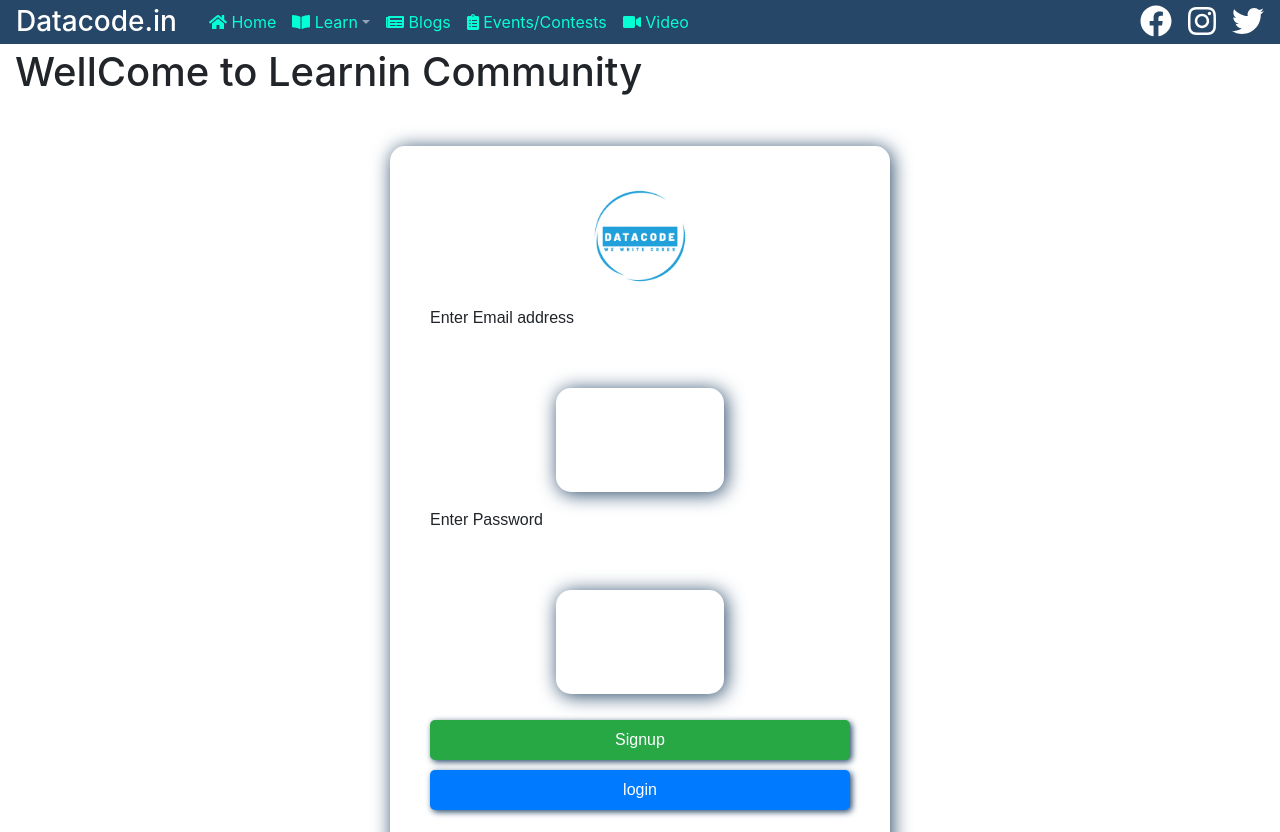
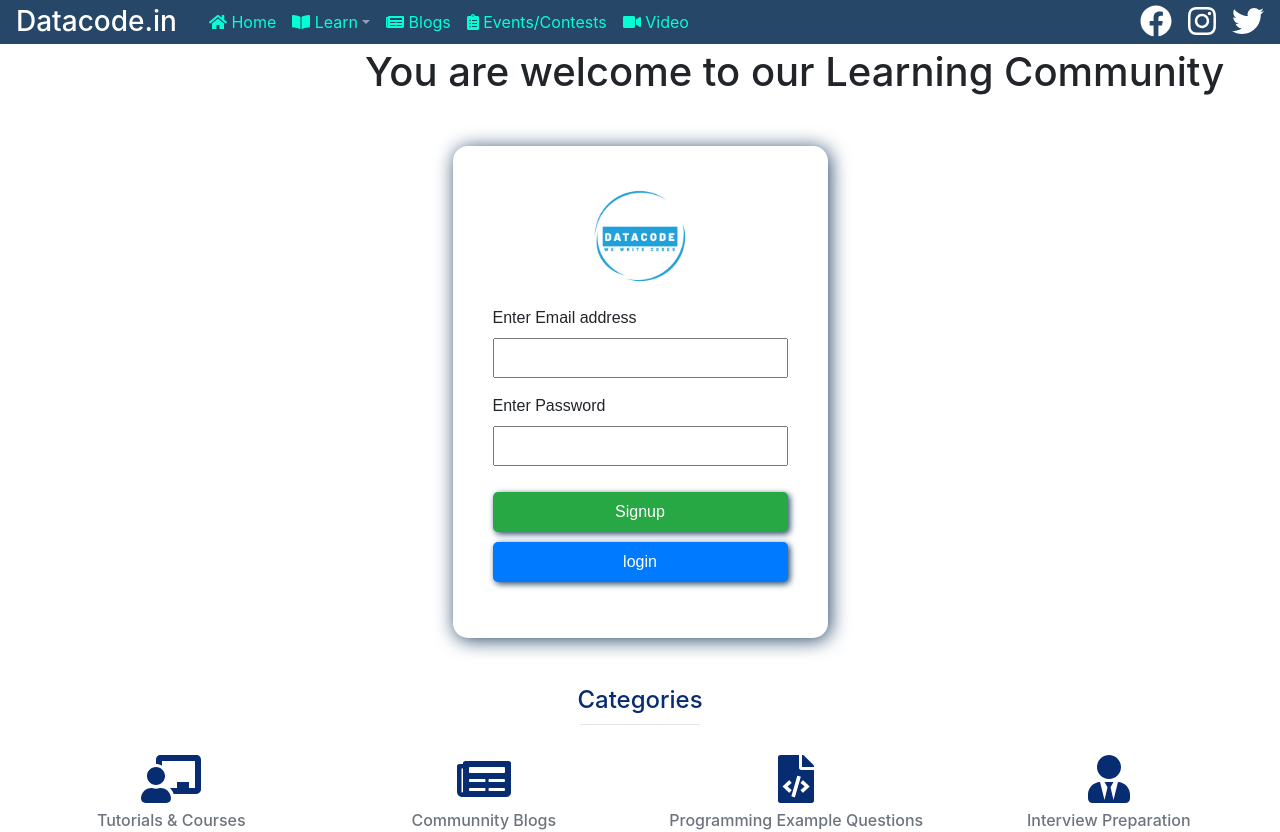
Before and after one commit to akshayDatacode/react-datacode, a React (Create React App) app: page /index_video in a window 1280 px wide. Shown: the top 832 px of the page. Built offline with nearby package versions, Linux system fonts and the light colour scheme; no server answers.

Commit message:
required changes done in LoginCompoment.jsx

```diff
--- a/src/assets/css/login.css
+++ b/src/assets/css/login.css
@@ -1,8 +1,11 @@
+#welcome-heading{
+  margin-left:350px;
+}
 #loginform {
   font-family: Arial;
   display: flex;
   flex-direction: column;
-  width: 40%;
+  width: 30%;
   padding: 40px;
   margin: 0 auto;
   border: darkcyan;
@@ -48,4 +51,7 @@
   #buttons {
     width: 100%;
   }
+  #welcome-heading{
+    margin-left:2px;
+  }
 }
--- a/src/user_base/LoginComponent.jsx
+++ b/src/user_base/LoginComponent.jsx
@@ -46,7 +46,7 @@ class LoginComponent extends Component {
       <>
         <div className="row">
           <div className="col">
-            <h1>WellCome to Learnin Community</h1>
+            <h1 id="welcome-heading">You are welcome to our Learning Community</h1>
             <form id="loginform">
               <img
                 id="imag"
@@ -58,7 +58,7 @@ class LoginComponent extends Component {
                 <input
                   name="email"
                   type="email"
-                  id="loginform"
+                  id="logininput"
                   className="loginform"
                   onChange={this.handleChange}
                   value={this.state.email}
@@ -70,7 +70,7 @@ class LoginComponent extends Component {
                 <input
                   name="password"
                   type="password"
-                  id="loginform"
+                  id="logininput"
                   onChange={this.handleChange}
                   value={this.state.password}
                 />
```
